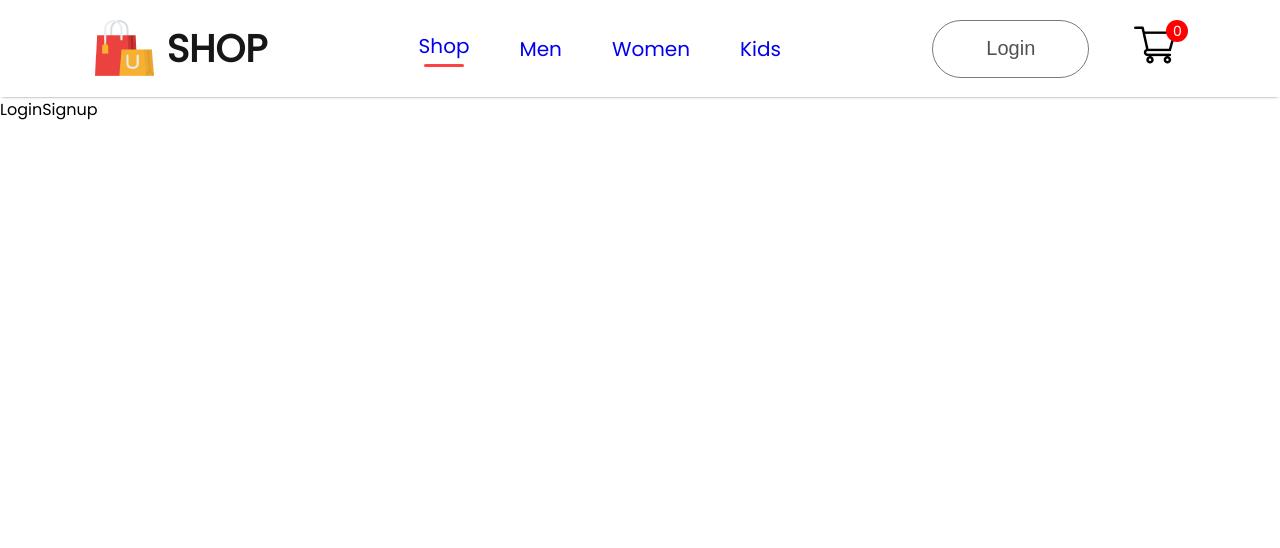
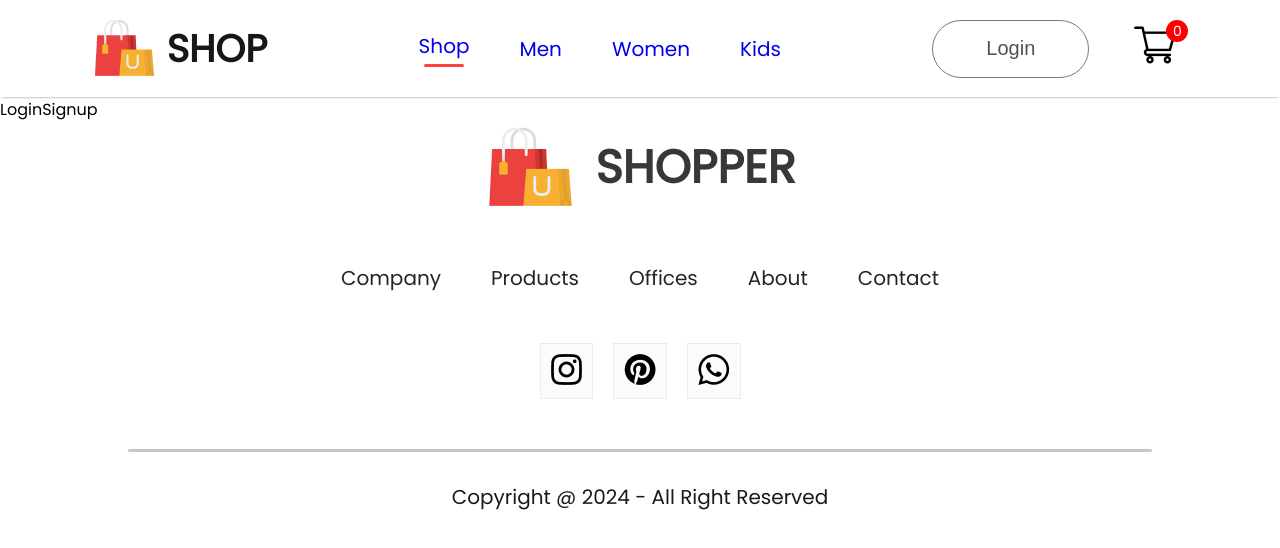
Before and after one commit to DouglasWillianBasilio/ecommerceFullStack, a React (Create React App) app in the folder frontend/: page /login in a window 1280 px wide. Shown: the top 548 px of the page. Built offline with nearby package versions, Linux system fonts and the light colour scheme.

Commit message:
update footer
colocando o footer no site

```diff
--- a/frontend/src/App.js
+++ b/frontend/src/App.js
@@ -6,6 +6,7 @@ import { ShopCategory } from './Pages/ShopCategory';
 import { Product } from './Pages/Product';
 import { Cart } from './Pages/Cart';
 import { LoginSignup } from './Pages/LoginSignup';
+import { Footer } from './Components/Footer/Footer';
 
 function App() {
   return (
@@ -24,6 +25,7 @@ function App() {
           <Route path='/cart' element={<Cart />} />
           <Route path='/login' element={<LoginSignup />} />
         </Routes>
+        <Footer />
       </BrowserRouter>
     </div>
   );
--- /dev/null
+++ b/frontend/src/Components/Footer/Footer.css
@@ -0,0 +1,62 @@
+.footer {
+    display: flex;
+    flex-direction: column;
+    justify-content: center;
+    align-items: center;
+    gap: 50px;
+}
+
+.footer-logo {
+    display: flex;
+    align-items: center;
+    gap: 20px;
+}
+
+.footer-logo p {
+    color: #383838;
+    font-size: 46px;
+    font-weight: 700;
+}
+
+.footer-links {
+    display: flex;
+    list-style: none;
+    gap: 50px;
+    color: #252525;
+    font-size: 20px;
+}
+
+.footer-links li {
+    cursor: pointer;
+}
+
+.footer-social-icon {
+    display: flex;
+    gap: 20px;
+}
+
+.footer-icons-container {
+    padding: 10px;
+    padding-bottom: 6px;
+    background: #fbfbfb;
+    border: 1px solid #ebebeb;
+}
+
+.footer-copyright {
+    display: flex;
+    flex-direction: column;
+    align-items: center;
+    gap: 30px;
+    width: 100%;
+    margin-bottom: 30px;
+    color: #1a1a1a;
+    font-size: 20px;
+}
+
+.footer-copyright hr {
+    width: 80%;
+    border: none;
+    border-radius: 10px;
+    height: 3px;
+    background: #c7c7c7;
+}
--- /dev/null
+++ b/frontend/src/Components/Footer/Footer.jsx
@@ -0,0 +1,40 @@
+import React from 'react'
+import './Footer.css'
+import footer_logo from '../Assets/logo_big.png'
+import instagram_icon from '../Assets/instagram_icon.png'
+import pinterest_icon from '../Assets/pintester_icon.png'
+import whatsapp_icon from '../Assets/whatsapp_icon.png'
+
+export const Footer = () => {
+  return (
+    <div className='footer'>
+      <div className="footer-logo">
+        <img src={footer_logo} alt="FooterLogo" />
+        <p>SHOPPER</p>
+      </div>
+      <ul className="footer-links">
+        <li>Company</li>
+        <li>Products</li>
+        <li>Offices</li>
+        <li>About</li>
+        <li>Contact</li>
+      </ul>
+
+      <div className="footer-social-icon">
+        <div className="footer-icons-container">
+            <img src={instagram_icon} alt="instagramIcon" />
+        </div>
+        <div className="footer-icons-container">
+            <img src={pinterest_icon} alt="pintesterIcon" />
+        </div>
+        <div className="footer-icons-container">
+            <img src={whatsapp_icon} alt="whatsappIcon" />
+        </div>
+      </div>
+      <div className="footer-copyright">
+        <hr />
+        <p>Copyright @ 2024 - All Right Reserved</p>
+      </div>
+    </div>
+  )
+}
```
